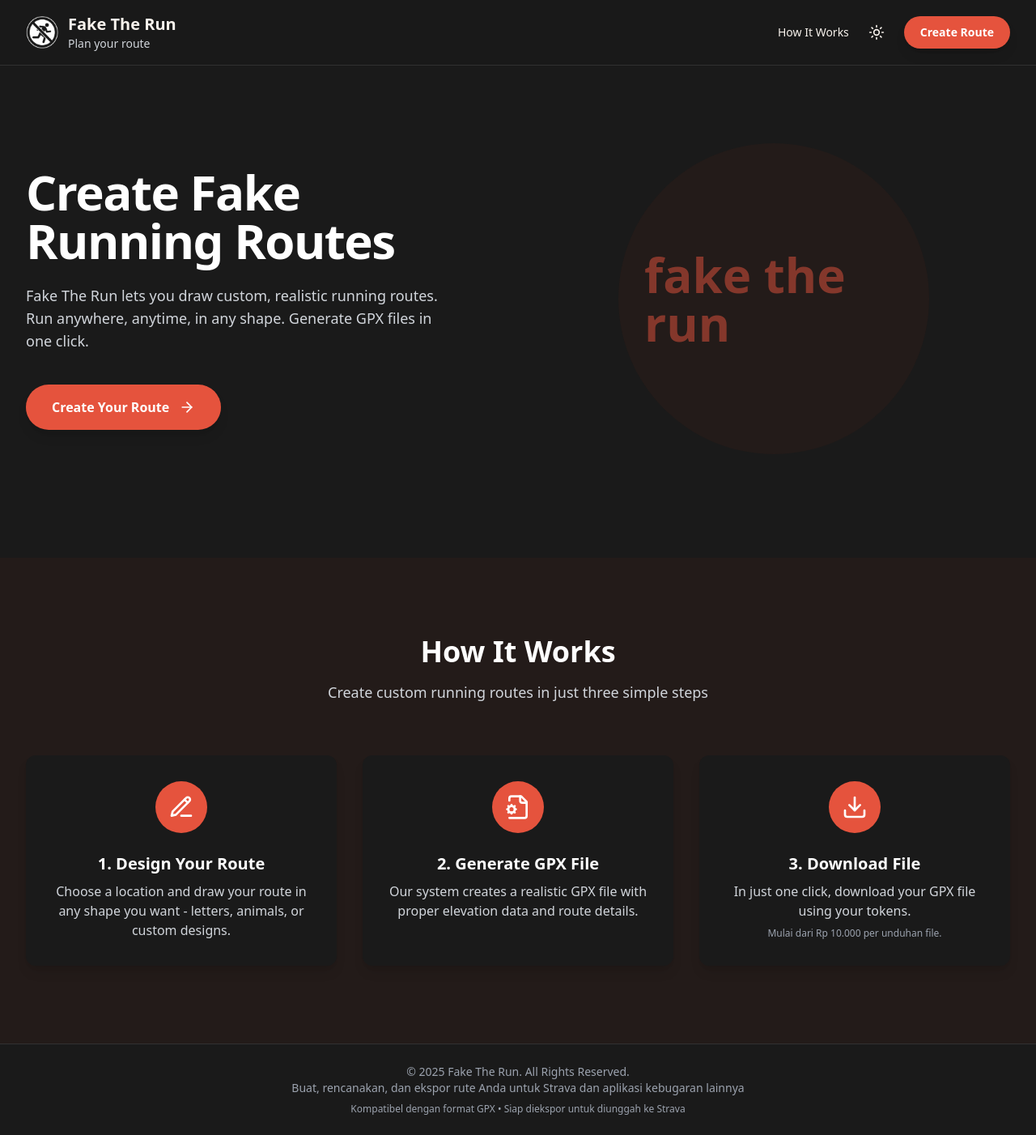
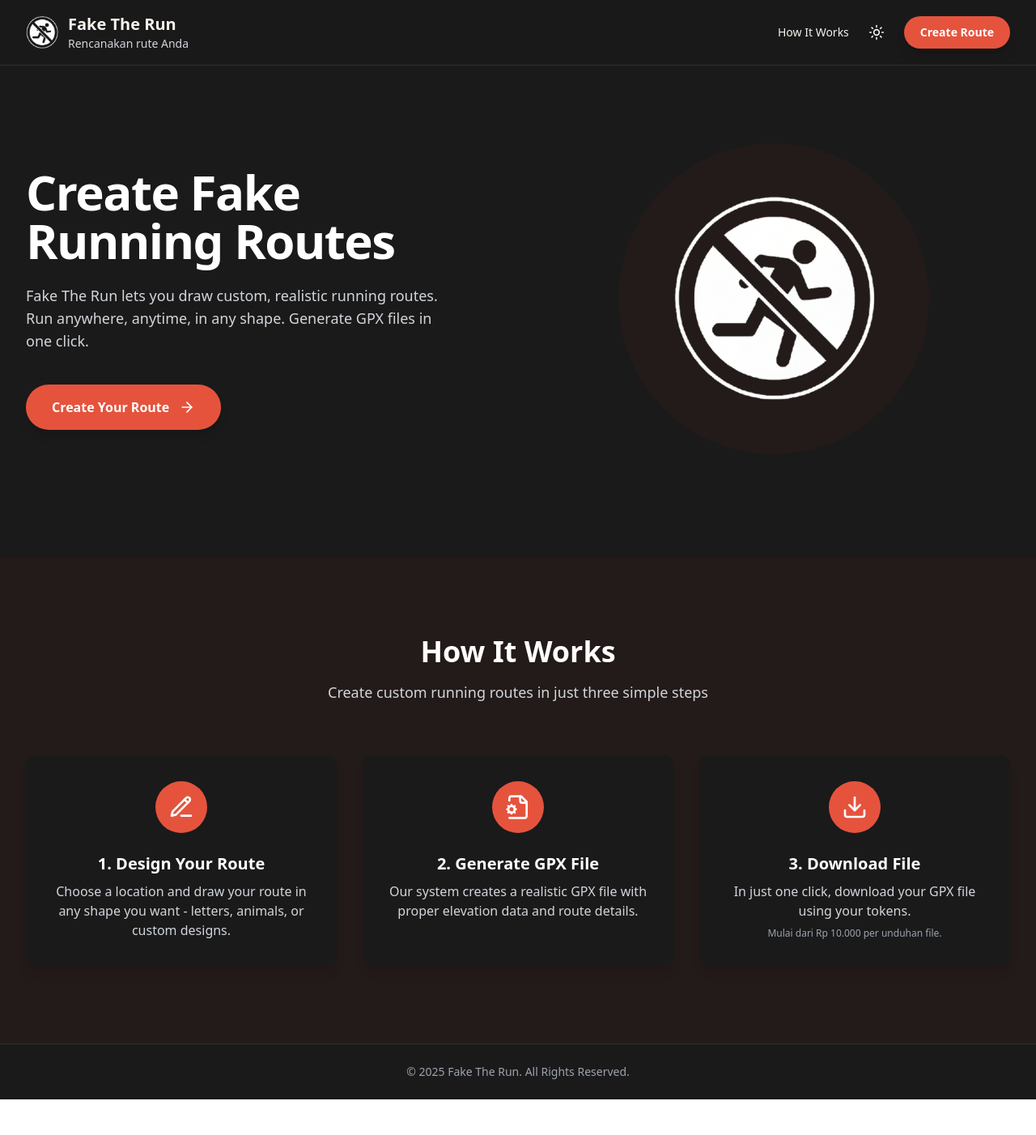
Before and after one commit to GaluhWikri/Fake-The-Run-, a React (Vite) app: page / in a window 1280 px wide. Shown: the whole page at 81% size. After the commit the page ends 1358 px from the top, so only its background shows below. Built offline with nearby package versions, Linux system fonts and the light colour scheme.

Commit message:
update homepage

```diff
--- a/src/App.tsx
+++ b/src/App.tsx
@@ -1,11 +1,10 @@
 import React, { useState, useEffect } from 'react';
-// Pastikan semua ikon yang diperlukan sudah diimpor
 import { Sun, Moon, Home } from 'lucide-react';
 import HomePage from './components/pages/HomePage';
 import CreateRoutePage from './components/pages/CreateRoutePage';
 
 function App() {
-  const [page, setPage] = useState('home'); // 'home' or 'create'
+  const [page, setPage] = useState('home');
   const [theme, setTheme] = useState('dark');
 
   useEffect(() => {
@@ -37,12 +36,10 @@ function App() {
       <header className="bg-brand-light/80 dark:bg-brand-dark/80 backdrop-blur-sm border-b border-black/10 dark:border-white/10 sticky top-0 z-50">
         <div className="max-w-7xl mx-auto px-4 sm:px-6 lg:px-8">
           <div className="flex items-center justify-between h-20">
-            {/* Logo Section */}
             <div
               className="flex items-center gap-3 cursor-pointer"
               onClick={navigateToHome}
             >
-              {/* PERUBAHAN DI SINI: Logo berubah berdasarkan tema */}
               <img
                 src={theme === 'dark' ? '/lgooo.png' : '/lgoood.png'}
                 alt="Fake The Run Logo"
@@ -50,11 +47,9 @@ function App() {
               />
               <div>
                 <h1 className="text-xl font-bold text-brand-dark dark:text-brand-light">Fake The Run</h1>
-                <p className="text-sm text-brand-secondary dark:text-gray-300">Plan your route</p>
+                <p className="text-sm text-brand-secondary dark:text-gray-300">Rencanakan rute Anda</p>
               </div>
             </div>
-
-            {/* Navigation Section */}
             <div className="flex items-center gap-4">
               {page === 'home' && (
                 <button
@@ -64,7 +59,7 @@ function App() {
                   How It Works
                 </button>
               )}
-               {page === 'create' && (
+              {page === 'create' && (
                 <button onClick={navigateToHome} className="p-2 rounded-md text-brand-secondary dark:text-brand-light hover:bg-black/5 dark:hover:bg-white/10 transition-colors">
                   <Home className="w-5 h-5" />
                 </button>
@@ -86,7 +81,8 @@ function App() {
         </div>
       </header>
 
-      {page === 'home' && <HomePage onNavigateToCreate={navigateToCreate} />}
+      {/* PERUBAHAN DI SINI: tambahkan prop theme */}
+      {page === 'home' && <HomePage onNavigateToCreate={navigateToCreate} theme={theme} />}
       {page === 'create' && <CreateRoutePage />}
     </div>
   );
--- a/src/components/pages/HomePage.tsx
+++ b/src/components/pages/HomePage.tsx
@@ -1,11 +1,14 @@
 import React from 'react';
 import { ArrowRight, PencilLine, FileCog, Download } from 'lucide-react';
 
+// 1. Terima 'theme' di dalam interface props
 interface HomePageProps {
   onNavigateToCreate: () => void;
+  theme: 'dark' | 'light';
 }
 
-const HomePage: React.FC<HomePageProps> = ({ onNavigateToCreate }) => {
+// 2. Terima 'theme' sebagai parameter
+const HomePage: React.FC<HomePageProps> = ({ onNavigateToCreate, theme }) => {
   return (
     <main className="overflow-x-hidden">
       {/* Hero Section */}
@@ -30,9 +33,12 @@ const HomePage: React.FC<HomePageProps> = ({ onNavigateToCreate }) => {
           {/* Right Graphic */}
           <div className="hidden md:flex justify-center items-center">
             <div className="w-96 h-96 bg-brand-primary/10 dark:bg-brand-primary/20 rounded-full flex items-center justify-center p-8">
-              <p className="text-6xl font-black text-brand-secondary opacity-50 select-none">
-                fake the run
-              </p>
+              {/* 3. Perbaiki cara logo ditampilkan di sini */}
+              <img
+                src={theme === 'dark' ? '/lgooo.png' : '/lgoood.png'}
+                alt="Fake The Run Graphic"
+                className="w-64 h-64"
+              />
             </div>
           </div>
         </div>
@@ -79,7 +85,7 @@ const HomePage: React.FC<HomePageProps> = ({ onNavigateToCreate }) => {
               <p className="text-brand-secondary dark:text-gray-300">
                 In just one click, download your GPX file using your tokens.
               </p>
-              <p className="text-xs text-gray-500 dark:text-gray-400 mt-2">Mulai dari Rp 10.000 per unduhan file.</p>
+               <p className="text-xs text-gray-500 dark:text-gray-400 mt-2">Mulai dari Rp 10.000 per unduhan file.</p>
             </div>
           </div>
         </div>
@@ -90,18 +96,10 @@ const HomePage: React.FC<HomePageProps> = ({ onNavigateToCreate }) => {
         <div className="max-w-7xl mx-auto px-4 sm:px-6 lg:px-8 py-6">
           <div className="text-center text-sm text-brand-secondary dark:text-gray-400">
             <p>&copy; {new Date().getFullYear()} Fake The Run. All Rights Reserved.</p>
-            <p className="text-sm">
-              Buat, rencanakan, dan ekspor rute Anda untuk Strava dan aplikasi kebugaran lainnya
-            </p>
-            <p className="text-xs mt-2">
-              Kompatibel dengan format GPX • Siap diekspor untuk diunggah ke Strava
-            </p>
           </div>
-
         </div>
       </footer>
     </main>
-
   );
 };
 
```
